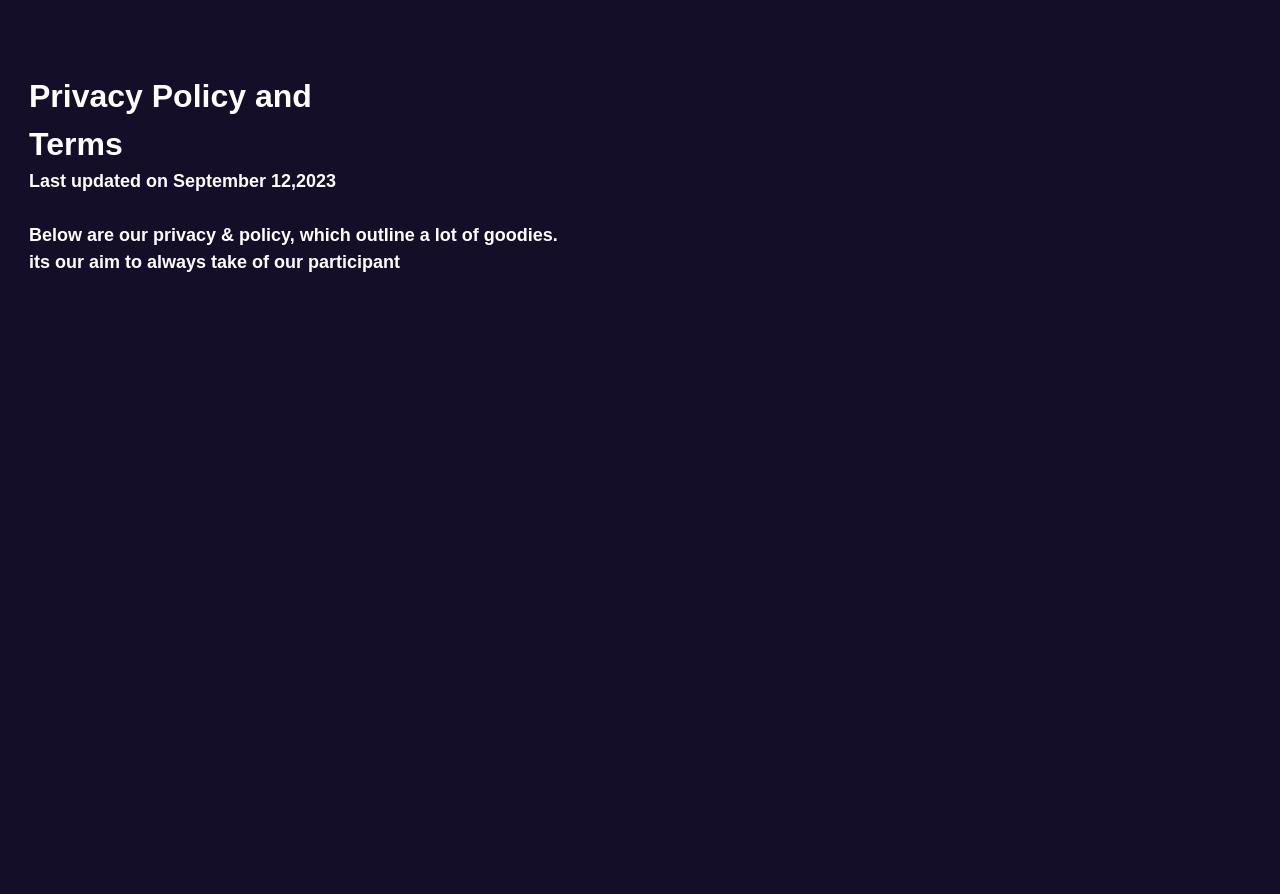
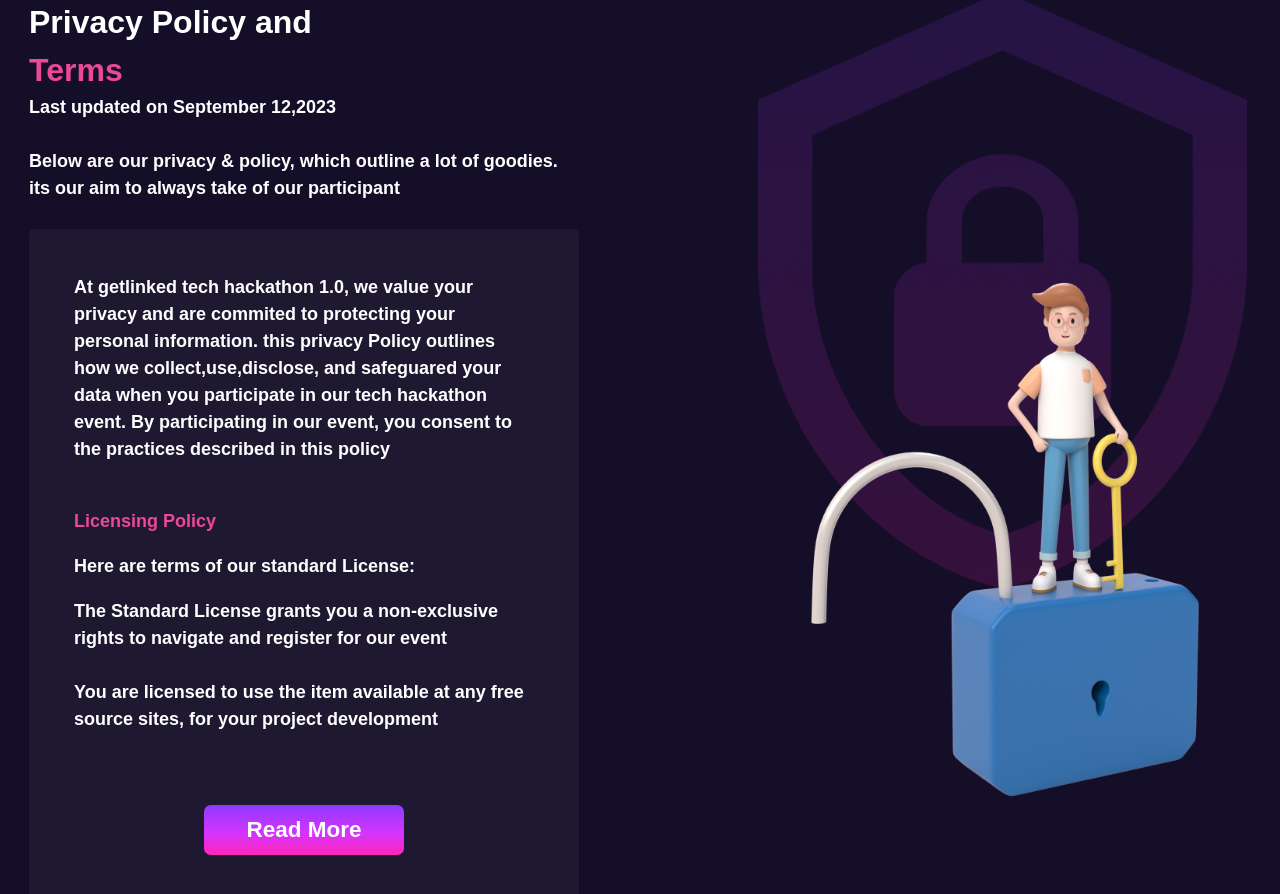
Before and after one commit to MichaelOwusu007/landingpage, a Next.js app: page / in a window 1280 px wide. Shown: the part 8078-8972 px from the top of the page. Before the commit the page ends 8590 px from the top, so only its background shows below. Built offline with nearby package versions, Linux system fonts and the light colour scheme.

Commit message:
Landingpage

```diff
--- /dev/null
+++ b/app/Contact/page.jsx
@@ -0,0 +1,10 @@
+import React from 'react';
+import "./Contact.css";
+
+function contactpage() {
+  return (
+    <div>contactpage</div>
+  )
+}
+
+export default contactpage
--- /dev/null
+++ b/app/Register/page.jsx
@@ -0,0 +1,15 @@
+import React from 'react';
+import "./Register.css";
+
+function registerpage() {
+  return (
+      <main className='flex-1 text-white'>
+          <div></div>
+          <section className=' relative overflow-clip lg:min-h-[90vh] '>
+              <img src="" alt="" />
+          </section>
+      </main>
+  )
+}
+
+export default registerpage
--- a/app/page.js
+++ b/app/page.js
@@ -616,7 +616,7 @@ function homepage() {
             </p>
           </div>
           <div className=' flex relative items-center justify-center my-20'>
-            <img src='/img/Partner and Sponsors.png' className=' partners z-[20] w-full object-contain '/>
+            <img src='/img/Partner and Sponsors.png' className=' partners z-[20] w-full object-contain lg:w-[80%] '/>
           </div>
         </div>
       </section>
@@ -627,14 +627,43 @@ function homepage() {
               <div className='space-y-6 pb-6'>
                 <h2 className='text-[32px] font-bold '>Privacy Policy and
                    <br />
-                <span className=''>Terms</span>
+                <span className=' text-pink-500'>Terms</span>
                 </h2>
                 <span>Last updated on September 12,2023</span>
                 <p>
                   Below are our privacy & policy, which outline a lot of goodies. its our aim to always take of our participant
                 </p>
               </div>
-
+              <div className=' bg-zinc-300 bg-opacity-5 flex flex-col space-y-4 items-center rounded-[5px] py-10 px-4 lg:p-10 '>
+                <p className=' pb-6'>
+                  At getlinked tech hackathon 1.0, we value your privacy and are commited to protecting your personal information. this privacy Policy outlines how we collect,use,disclose, and safeguared your data when you participate in our tech hackathon event. By participating in our event, you consent to the practices described in this policy
+                </p>
+                <h3 className=' text-pink-500   font-bold w-full'>Licensing Policy</h3>
+                <p className='font-bold w-full'>
+                  Here are terms of our standard License:
+                </p>
+                <ul className=' space-y-6'>
+                  <li className='flex gap-3 items-start'>
+                    {/*svg */}
+                    <p className=' break-words'>
+                      The Standard License grants you a non-exclusive rights to navigate and register for our event
+                    </p>
+                  </li>
+                    <li className='flex gap-3 items-start'>
+                    {/*svg */}
+                    <p className=' break-words'>
+                      You are licensed to use the item available at any free source sites, for your project development
+                    </p>
+                  </li>
+                </ul>
+                <div>
+                  <a href="" className=' justify-center items-center flex  xl:justify-start'><button className='bg-primary-gradient w-[200px] justify-center items-center  rounded-md text-center flex active:scale-95 h-[50px]  mt-12 '><div className='px-8 w-[98%] h-[95%] text-xl flex items-center justify-center transition-all hover:bg-[#150e28] rounded-md'>Read More</div></button></a>
+                </div>
+              </div>
+            </div>
+            <div className=' relative w-full px-6 pt-10 lg:w-[40%] sm:w-[65%] '>
+              <img className=' w-[90%] md:w-full absolute right-1 -top-10 lg:-top-20 -z-10 ' src='/img/Vector.png'/>
+              <img className=' w-full mt-24' src='/img/08-1.png'/>
             </div>
           </div>
         </div>
```
Also changed, not shown: app/Contact/Contact.css (added), app/Register/Register.css (added), public/img/Vector.png (added).
